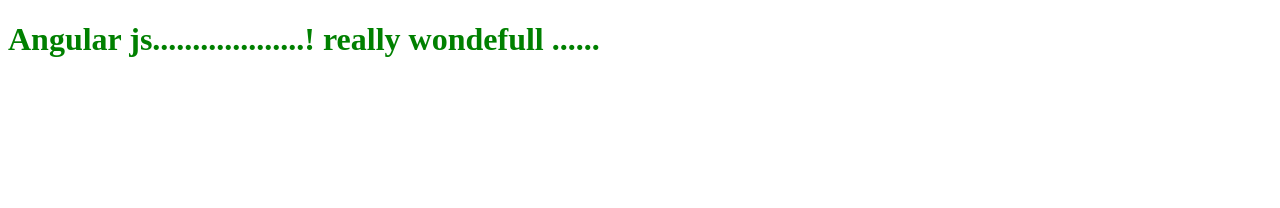
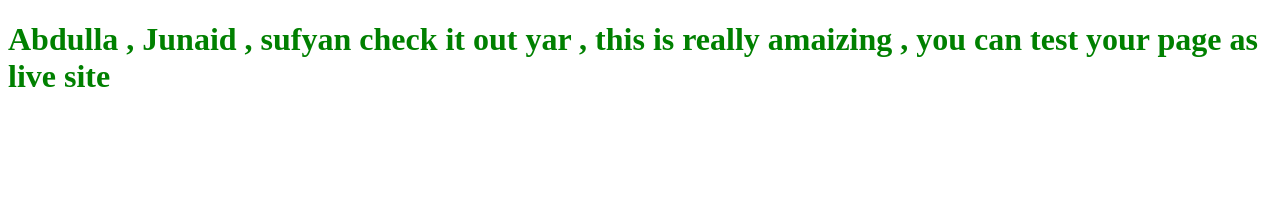
Before and after one commit to ateeqlhr/test-repo, a plain HTML site: page index.html in a window 1280 px wide. Drawn offline with Linux system fonts and the light colour scheme.

Commit message:
Easy way.

```diff
--- a/index.html
+++ b/index.html
@@ -5,7 +5,7 @@
     <title>firstpage</title>
   </head>
   <body>
-    <h1 style="color:green">Angular js...................! really wondefull ......</h1>
+    <h1 style="color:green">Abdulla , Junaid , sufyan check it out yar , this is really amaizing , you can test your page as live site</h1>
       <br>
       <marquee>
       <p>
```
